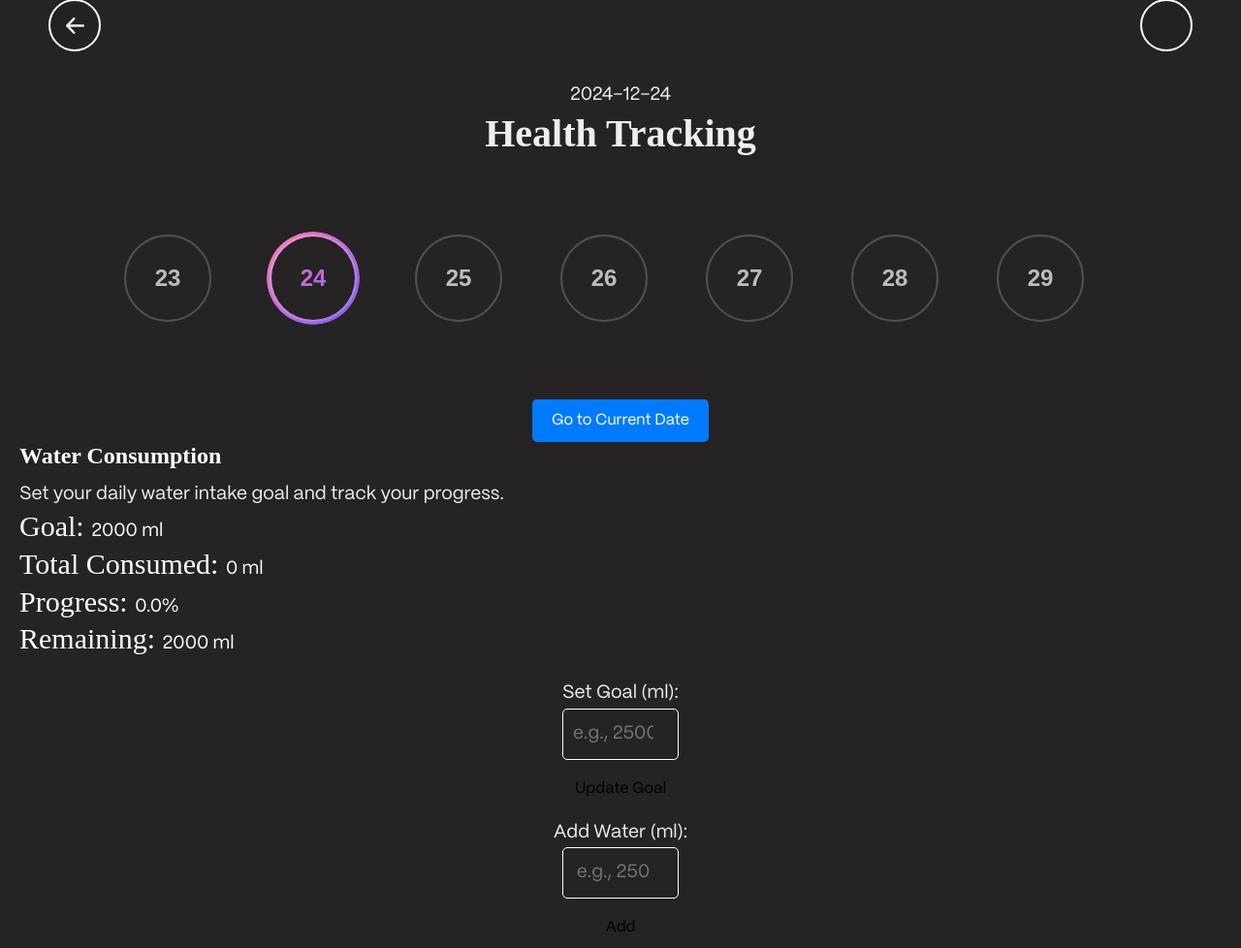
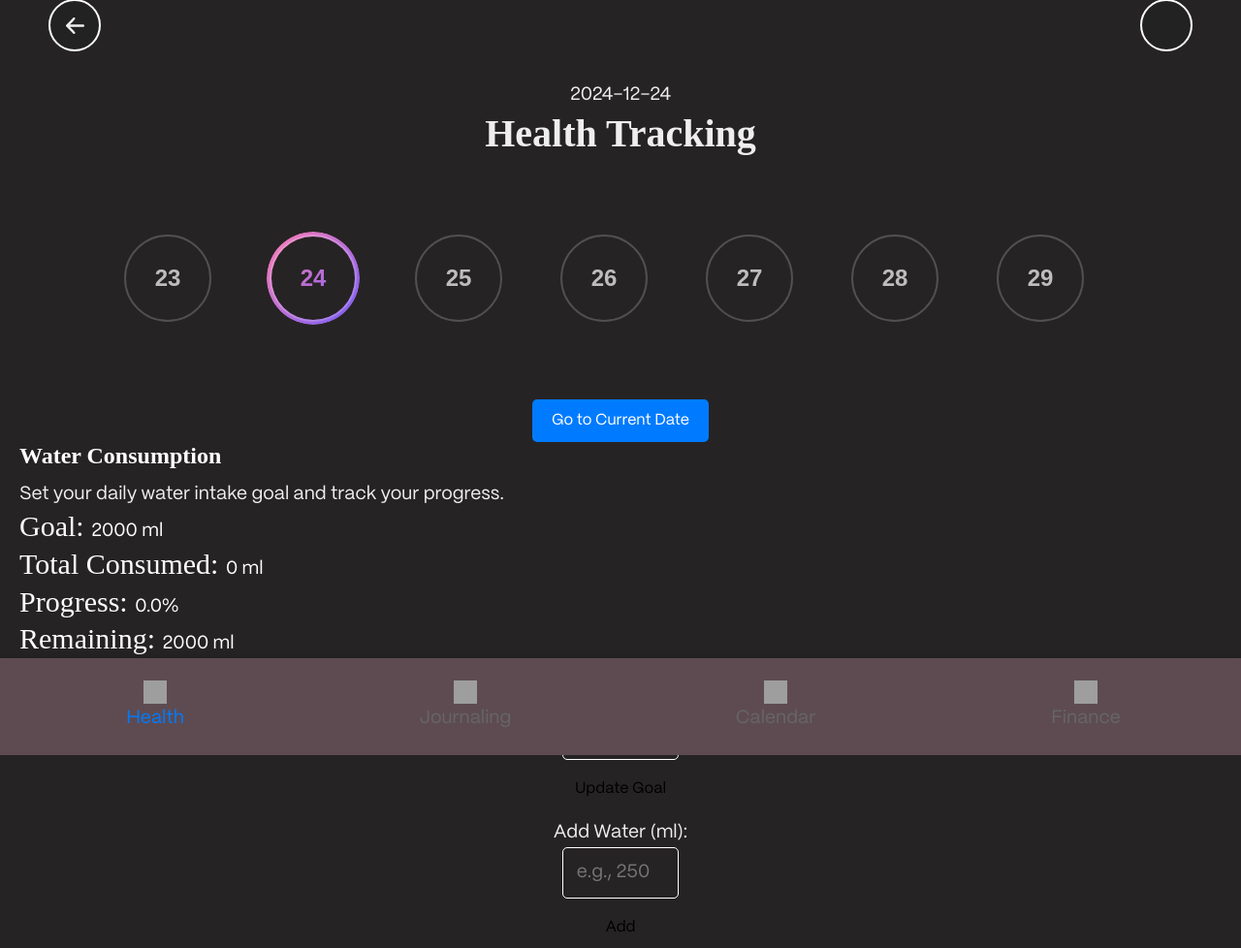
Before and after one commit to MisterAmig0/MONK, a Flask app: page /health in a window 1280 px wide. Shown: the part 21-999 px from the top of the page at 97% size. Run offline with Flask 3, Linux system fonts and the light colour scheme; the visitor is signed in with stand-in values (Sample User, id 1); some web fonts are replaced; grey boxes are pictures that could not be loaded.

Commit message:
Bottom navbar

```diff
--- a/app.py
+++ b/app.py
@@ -94,16 +94,8 @@ def index():
 @app.route('/select_user/<username>')
 def select_user(username):
     session['user'] = username
-    return redirect(url_for('select_theme'))
+    return redirect(url_for('health'))
 
-# --- Select theme ---
-
-@app.route('/select_theme')
-def select_theme():
-    user = session.get('user')
-    if not user:
-        return redirect(url_for('index'))
-    return render_template('select_theme.html')
 
 # --- Journaling ---
 @app.route('/journaling', methods=['GET', 'POST'])
@@ -201,21 +193,13 @@ def delete_post(post_id):
     selected_date = request.args.get('date', datetime.today().strftime('%Y-%m-%d'))
     return redirect(url_for('journaling', date=selected_date))
 
-# --- Monkmode ---
-@app.route('/monk_mode')
-def monk_mode():
+# --- calender ---
+@app.route('/calender')
+def calender():
     user = session.get('user')
     if not user:
         return redirect(url_for('index'))
-    return render_template('monk_mode.html', user=user)
-
-# --- Goals ---
-@app.route('/goals')
-def goals():
-    user = session.get('user')
-    if not user:
-        return redirect(url_for('index'))
-    return render_template('goals.html', user=user)
+    return render_template('calender.html', user=user)
 
 # --- Health ---
 @app.route('/health', methods=['GET', 'POST'])
@@ -362,7 +346,6 @@ def health():
 
 
 
-
 @app.route('/water', methods=['GET', 'POST'])
 def water():
     user = session.get('user')
@@ -386,10 +369,6 @@ def water():
 
     total_consumption = water_entry.consumption_ml if water_entry else 0
     return render_template('water.html', total_consumption=total_consumption, user=user)
-
-
-
-
 
 
 @app.route('/edit_food', methods=['POST'])
--- a/static/css/journaling.css
+++ b/static/css/journaling.css
@@ -1,9 +1,3 @@
-/* General Styles */
-body {
-    font-family: Arial, sans-serif;
-    margin: 0;
-    padding: 0;
-}
 
 /* Date Header */
 .date-header {
@@ -172,7 +166,7 @@ textarea {
 
     /* Center at the bottom middle */
     position: fixed;
-    bottom: 20px;
+    bottom: 120px;
     left: 50%;
     transform: translateX(-50%);
 }
--- /dev/null
+++ b/templates/footer.html
@@ -0,0 +1,66 @@
+<nav class="bottom-navbar">
+    <a href="/health" class="nav-item {% if request.path == '/health' %}active{% endif %}">
+        <div class="nav-icon">
+            <img src="/static/images/icons/health.png" alt="Health">
+        </div>
+        <span>Health</span>
+    </a>
+    <a href="/journaling" class="nav-item {% if request.path == '/journaling' %}active{% endif %}">
+        <div class="nav-icon">
+            <img src="/static/images/icons/journaling.png" alt="Journaling">
+        </div>
+        <span>Journaling</span>
+    </a>
+    <a href="/calender" class="nav-item {% if request.path == '/calender' %}active{% endif %}">
+        <div class="nav-icon">
+            <img src="/static/images/icons/calendar.png" alt="Calender">
+        </div>
+        <span>Calendar</span>
+    </a>
+    <a href="/finance" class="nav-item {% if request.path == '/finance' %}active{% endif %}">
+        <div class="nav-icon">
+            <img src="/static/images/icons/finance.png" alt="Finance">
+        </div>
+        <span>Finance</span>
+    </a>
+</nav>
+
+<style>
+
+  .bottom-navbar {
+    position: fixed;
+    bottom: 0;
+    left: 0;
+    right: 0;
+    height: 100px;
+    background-color: #5e4b52;
+    box-shadow: 0 -2px 5px rgba(0, 0, 0, 0.1);
+    display: flex;
+    justify-content: space-around;
+    align-items: center;
+    z-index: 1000;
+}
+
+.nav-item {
+    text-align: center;
+    padding: 20px 0px;
+    text-decoration: none;
+    color: #666;
+    font-size: 12px;
+    flex: 1;
+}
+
+.nav-item.active {
+    color: #007BFF; /* Highlight active page */
+}
+
+.nav-icon img {
+    width: 24px;
+    height: 24px;
+    margin-bottom: 4px;
+    margin: 0 auto;
+}
+
+
+
+</style>
--- a/templates/health.html
+++ b/templates/health.html
@@ -13,10 +13,11 @@
 
     <div class="navigaton-header">
         <div class="user-icon">
-            <a href="{{ url_for('select_theme') }}">
-                <div class="icon  back-button"></div>
+            <a href="#">
+                <div class="icon back-button"></div>
             </a>
-            <a href="{{ url_for('select_user', username='Sam') }}">
+
+            <a href="#">
                 <div class="icon"></div>
             </a>
         </div>
@@ -322,6 +323,7 @@
 
 
     </section>
+    {% include 'footer.html' %}
     <script src="/static/js/modals/foodModal.js"></script>
     <script src="/static/js/foodFilter.js"></script>
 </body>
```
Also changed, not shown: static/css/dashboard.css (deleted, +0 -67 lines), templates/journaling.html (+8 -3 lines), templates/select_theme.html (deleted, +0 -55 lines), instance/app_data.db, static/css/style.css (line endings or trailing spaces), static/images/background/Anamnisar.png (deleted), static/images/background/AzurLane.png (deleted), static/images/background/PiggyPink.png (deleted), static/images/background/Radar1.png (deleted), static/images/background/UltraVoilet.png (deleted).
